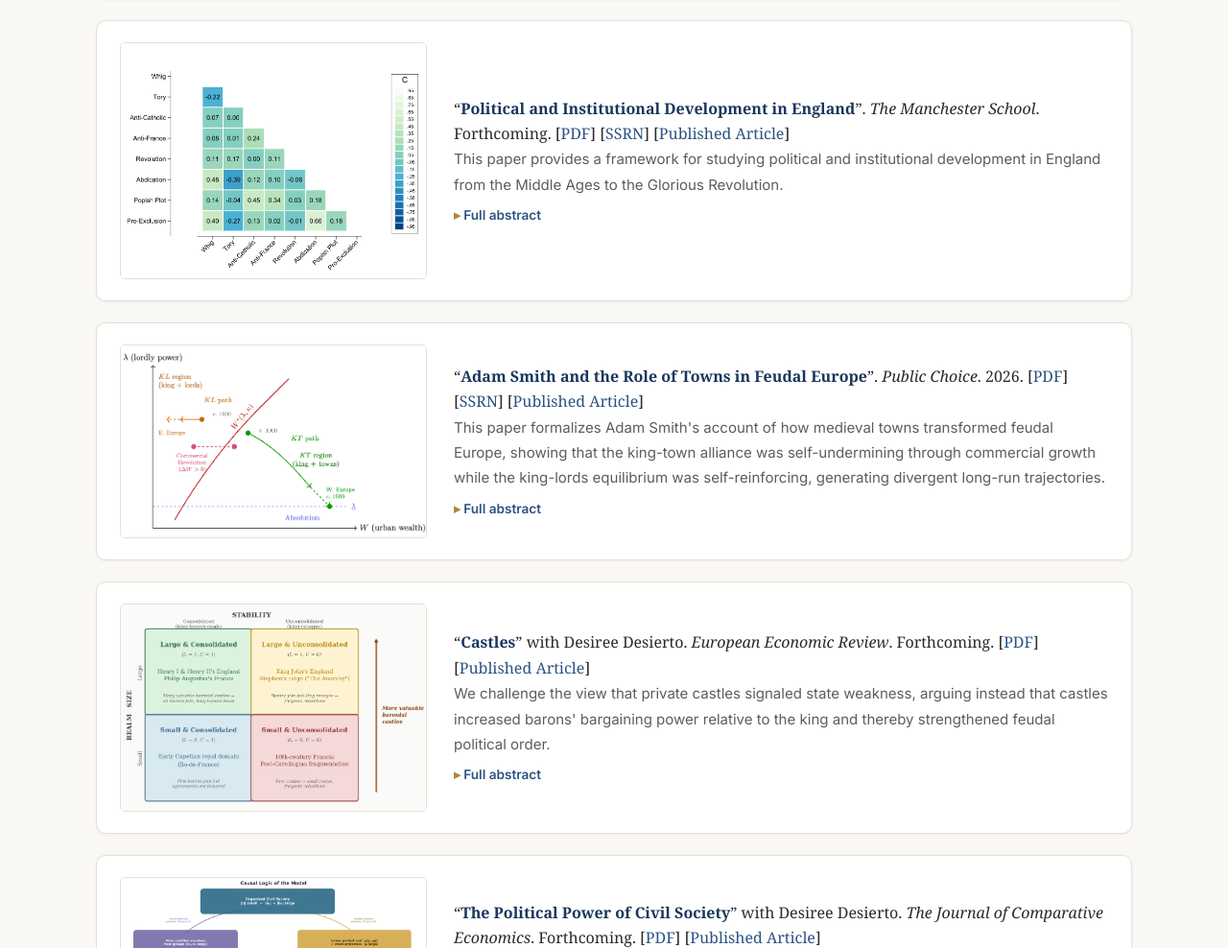
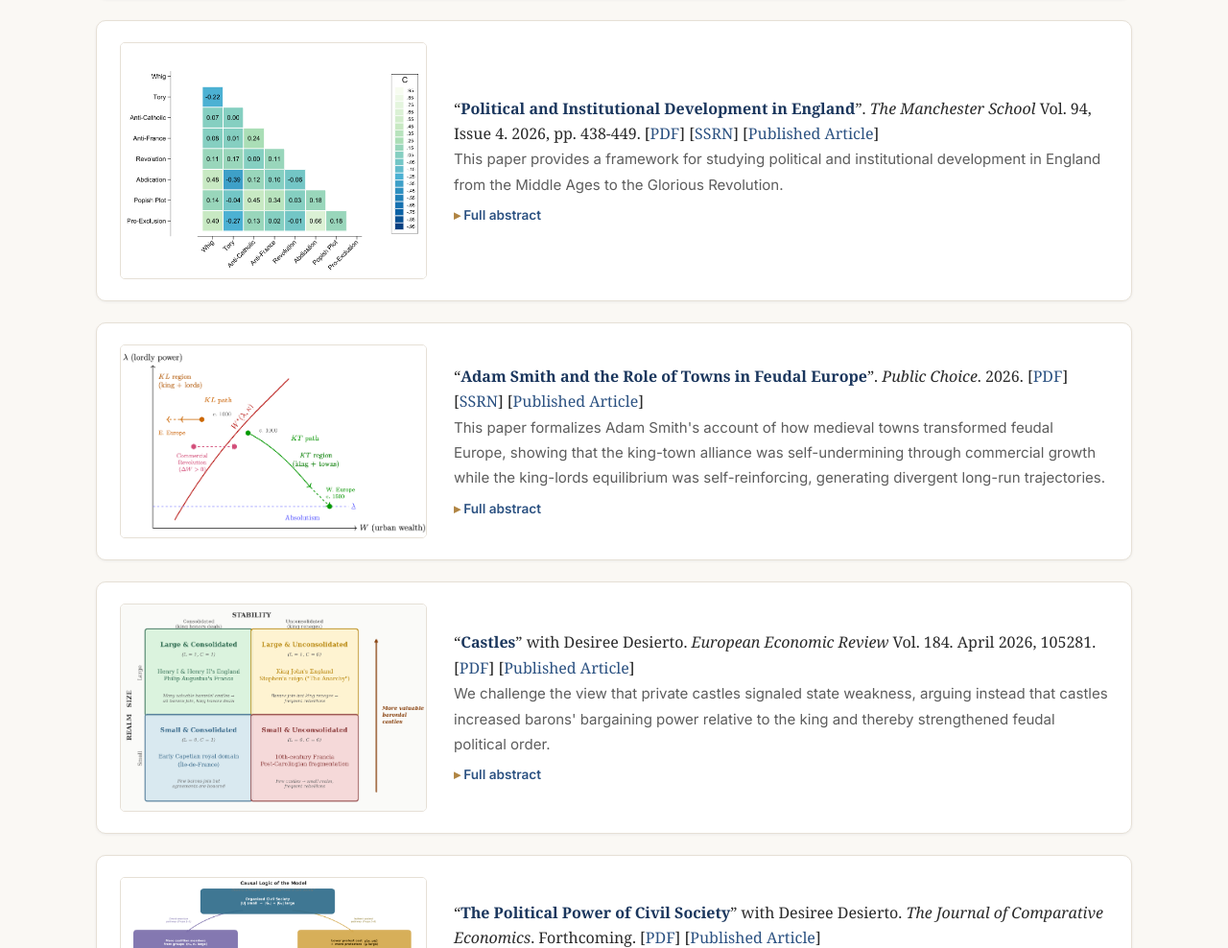
Before and after one commit to MarkKoyama/MarkKoyama.github.io, a plain HTML site: page Research.html in a window 1280 px wide. Shown: the part 1462-2450 px from the top of the page at 96% size. Drawn offline with Linux system fonts and the light colour scheme.

Commit message:
Research: update Manchester School and EER papers with published issue info
Co-Authored-By: Claude Fable 5 <noreply@anthropic.com>

```diff
--- a/Research.html
+++ b/Research.html
@@ -151,7 +151,7 @@
 <div class="paper-entry">
 <div class="paper-thumb"><img src="17th_century.png" alt="Political and Institutional Development in England"></div>
 <div class="paper-text">
-<p>&#8220;<b><span class="paper-title">Political and Institutional Development in England</span></b>&#8221;. <i>The Manchester School</i>. Forthcoming.
+<p>&#8220;<b><span class="paper-title">Political and Institutional Development in England</span></b>&#8221;. <i>The Manchester School</i> Vol. 94, Issue 4. 2026, pp. 438-449.
 [<a href="papers/The%20Manchester%20School%20-%202026%20-%20Koyama%20-%20Political%20and%20Institutional%20Development%20in%20England.pdf">PDF</a>] [<a href="https://papers.ssrn.com/sol3/papers.cfm?abstract_id=6409959">SSRN</a>] [<a href="https://onlinelibrary.wiley.com/doi/10.1111/manc.70039">Published Article</a>]
 <br><span class="paper-abstract">This paper provides a framework for studying political and institutional development in England from the Middle Ages to the Glorious Revolution.</span>
 <details class="full-abstract">
@@ -179,7 +179,7 @@
 <div class="paper-entry">
 <div class="paper-thumb"><img src="About_files/thumb_castles.png" alt="Four Types of Feudal Realms: 2x2 matrix showing how castle value affects realm size and stability"></div>
 <div class="paper-text">
-<p>&#8220;<b><span class="paper-title">Castles</span></b>&#8221; with Desiree Desierto. <i>European Economic Review</i>. Forthcoming. [<a href="https://markkoyama.github.io/Papers/Castles.pdf">PDF</a>] [<a href="https://www.sciencedirect.com/science/article/abs/pii/S0014292126000255">Published Article</a>]
+<p>&#8220;<b><span class="paper-title">Castles</span></b>&#8221; with Desiree Desierto. <i>European Economic Review</i> Vol. 184. April 2026, 105281. [<a href="https://markkoyama.github.io/Papers/Castles.pdf">PDF</a>] [<a href="https://www.sciencedirect.com/science/article/abs/pii/S0014292126000255">Published Article</a>]
 <br><span class="paper-abstract">We challenge the view that private castles signaled state weakness, arguing instead that castles increased barons' bargaining power relative to the king and thereby strengthened feudal political order.</span>
 <details class="full-abstract">
 <summary>Full abstract</summary>
@@ -351,7 +351,7 @@
 <div id="fulllist" style="display:none;">
 <div class="paper-list">
 
-<p>40. &#8220;<b><span class="paper-title">Political and Institutional Development in England</span></b>&#8221;. <i>The Manchester School</i>. Forthcoming.
+<p>40. &#8220;<b><span class="paper-title">Political and Institutional Development in England</span></b>&#8221;. <i>The Manchester School</i> Vol. 94, Issue 4. 2026, pp. 438-449.
 [<a href="papers/The%20Manchester%20School%20-%202026%20-%20Koyama%20-%20Political%20and%20Institutional%20Development%20in%20England.pdf">PDF</a>] [<a href="https://papers.ssrn.com/sol3/papers.cfm?abstract_id=6409959">SSRN</a>] [<a href="https://onlinelibrary.wiley.com/doi/10.1111/manc.70039">Published Article</a>]
 <br><span class="paper-abstract">This paper provides a framework for studying political and institutional development in England from the Middle Ages to the Glorious Revolution.</span></p>
 
@@ -359,7 +359,7 @@
 [<a href="papers/Public_Choice_Submission%205.pdf">PDF</a>] [<a href="https://papers.ssrn.com/sol3/papers.cfm?abstract_id=6205878">SSRN</a>] [<a href="https://link.springer.com/article/10.1007/s11127-026-01407-4">Published Article</a>]
 <br><span class="paper-abstract">This paper formalizes Adam Smith's account of how medieval towns transformed feudal Europe, showing that the king-town alliance was self-undermining through commercial growth while the king-lords equilibrium was self-reinforcing, generating divergent long-run trajectories.</span></p>
 
-<p>38. &#8220;<b><span class="paper-title">Castles</span></b>&#8221; with Desiree Desierto. <i>European Economic Review</i>. Forthcoming. [<a href="https://markkoyama.github.io/Papers/Castles.pdf">PDF</a>] [<a href="https://www.sciencedirect.com/science/article/abs/pii/S0014292126000255">Published Article</a>]
+<p>38. &#8220;<b><span class="paper-title">Castles</span></b>&#8221; with Desiree Desierto. <i>European Economic Review</i> Vol. 184. April 2026, 105281. [<a href="https://markkoyama.github.io/Papers/Castles.pdf">PDF</a>] [<a href="https://www.sciencedirect.com/science/article/abs/pii/S0014292126000255">Published Article</a>]
 <br><span class="paper-abstract">We challenge the view that private castles signaled state weakness, arguing instead that castles increased barons' bargaining power relative to the king and thereby strengthened feudal political order.</span></p>
 
 <p>37. &#8220;<b><span class="paper-title">The Political Power of Civil Society</span></b>&#8221; with Desiree Desierto. <i>The Journal of Comparative Economics</i>. Forthcoming.
```
